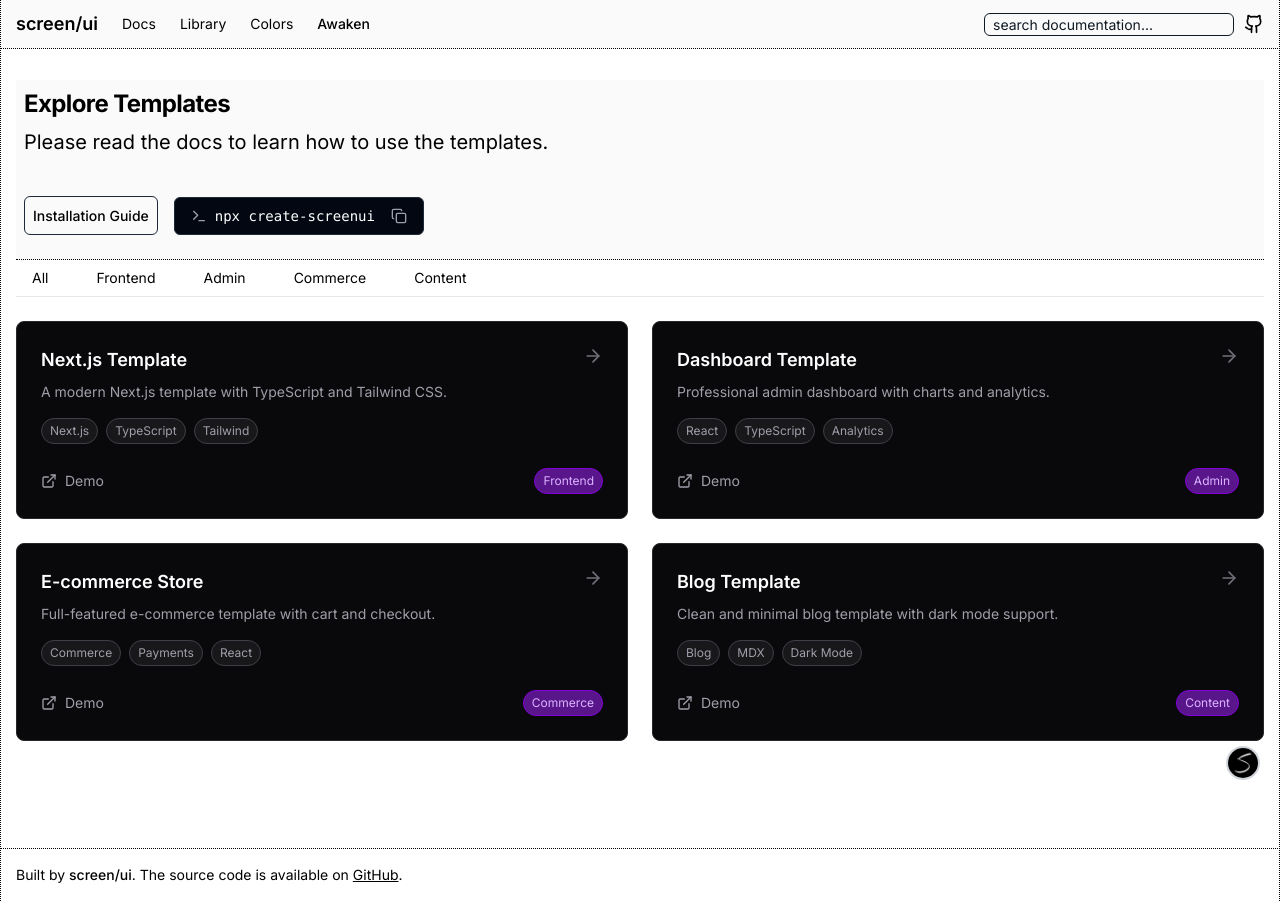
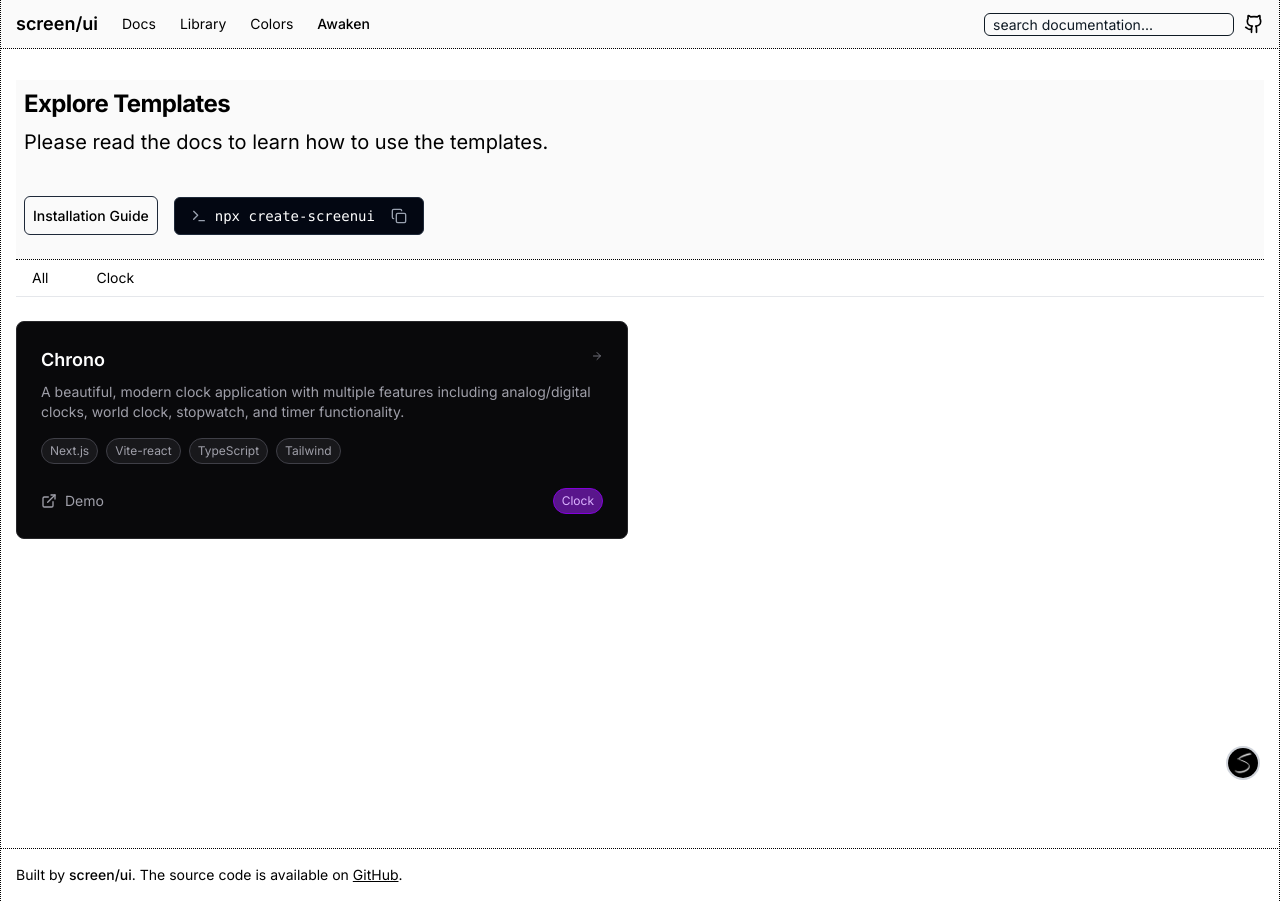
Before and after one commit to iamnavneetrajput/screenui, a Next.js app: page /awaken in a window 1280 px wide. Built offline with nearby package versions, Linux system fonts and the light colour scheme.

Commit message:
first layout

```diff
--- a/src/components/data/templates.ts
+++ b/src/components/data/templates.ts
@@ -9,35 +9,11 @@ export interface Template {
 
 export const staticTemplates: Template[] = [
     {
-        title: 'Next.js Template',
-        description: 'A modern Next.js template with TypeScript and Tailwind CSS.',
-        tags: ['Next.js', 'TypeScript', 'Tailwind'],
-        demoUrl: '#',
-        githubUrl: '#',
-        category: 'Frontend',
-    },
-    {
-        title: 'Dashboard Template',
-        description: 'Professional admin dashboard with charts and analytics.',
-        tags: ['React', 'TypeScript', 'Analytics'],
-        demoUrl: '#',
-        githubUrl: '#',
-        category: 'Admin',
-    },
-    {
-        title: 'E-commerce Store',
-        description: 'Full-featured e-commerce template with cart and checkout.',
-        tags: ['Commerce', 'Payments', 'React'],
-        demoUrl: '#',
-        githubUrl: '#',
-        category: 'Commerce',
-    },
-    {
-        title: 'Blog Template',
-        description: 'Clean and minimal blog template with dark mode support.',
-        tags: ['Blog', 'MDX', 'Dark Mode'],
-        demoUrl: '#',
-        githubUrl: '#',
-        category: 'Content',
+        title: 'Chrono',
+        description: 'A beautiful, modern clock application with multiple features including analog/digital clocks, world clock, stopwatch, and timer functionality.',
+        tags: ['Next.js', 'Vite-react', 'TypeScript', 'Tailwind'],
+        demoUrl: 'https://create-screenui.vercel.app/',
+        githubUrl: 'https://github.com/iamnavneetrajput/create-screenui/tree/main/templates/nextjs/clock',
+        category: 'Clock',
     },
 ];
```
